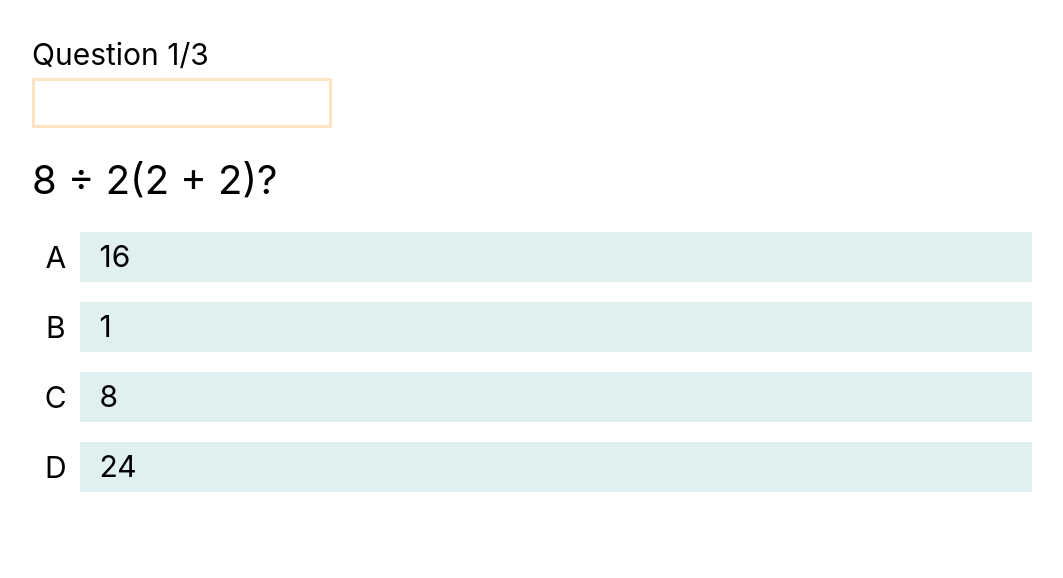
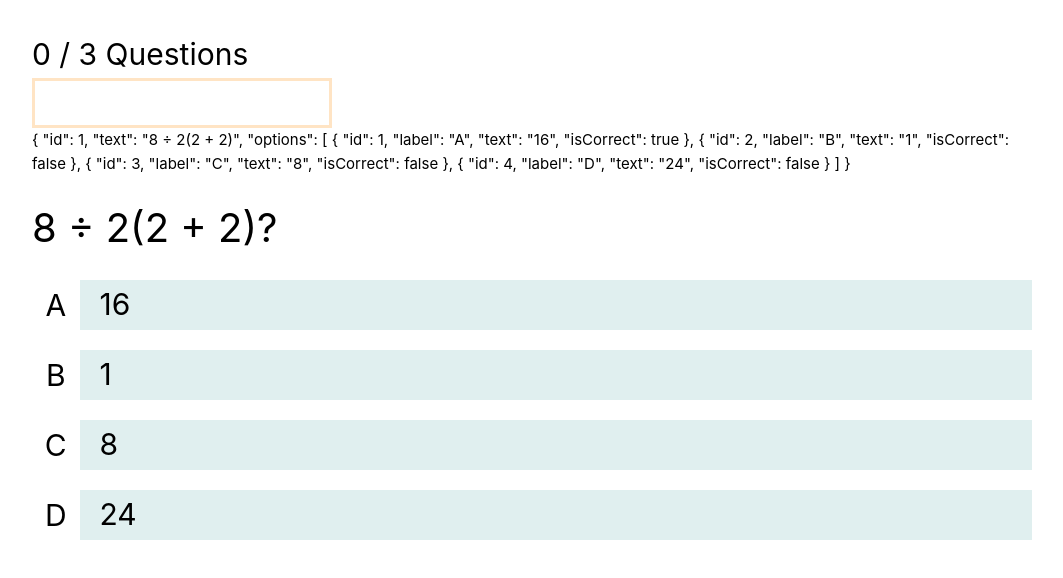
Before and after one commit to thantwaisoe/quiz-app, a Vue app: page /quiz/1 in a window 1280 px wide. Shown: the top 578 px of the page, without its empty margins (108-1171 px from the left). Built offline with nearby package versions, Linux system fonts and the light colour scheme.

Commit message:
header bar added

```diff
--- a/src/components/Question.vue
+++ b/src/components/Question.vue
@@ -1,19 +1,21 @@
+<script setup>
+const data = defineProps(['currentQuestion'])
+const emitter = defineEmits(['optionSelected'])
+const { currentQuestion: question } = data
+
+</script>
 <template>
     <div class="question-container">
         <h1 class="question">{{ question.text }}?</h1>
     </div>
     <div v-for="option in question.options" :key="option.id" class="option-container">
-        <div class="option">
+        <div class="option" @click="emitter('optionSelected', option.isCorrect)">
             <p class="option-label">{{ option.label }}</p>
             <p class="option-value">{{ option.text }}</p>
         </div>
     </div>
 </template>
 
-<script setup>
-const data = defineProps(['currentQuestion'])
-const {currentQuestion: question} = data
 
-</script>
 
 <style scoped></style>
--- a/src/components/QuestionHeader.vue
+++ b/src/components/QuestionHeader.vue
@@ -1,14 +1,14 @@
 <template>
     <header>
-        <h4>Question 1/3</h4>
+        <h4>{{ header }} Questions</h4>
         <div class="bar">
-            <div class="completion"></div>
+            <div class="completion" :style="{width: barPercentage}"></div>
         </div>
     </header>
 </template>
 
 <script setup>
-
+const {header, barPercentage} = defineProps(['header', 'barPercentage'])
 </script>
 
 <style scoped></style>
--- a/src/views/QuizView.vue
+++ b/src/views/QuizView.vue
@@ -1,7 +1,9 @@
 <template>
-    <QuestionHeader />
+    <QuestionHeader :header="questionHeader" :barPercentage="barPercentage" />
     <div>
-        <QuestionVue :currentQuestion="quiz.questions[currentQuestionIndex]"/>
+        {{ quiz.questions[currentQuestionIndex] }}
+        <QuestionVue :currentQuestion="quiz.questions[currentQuestionIndex]"
+         @optionSelected="clickOnSelect" />
     </div>
 </template>
 
@@ -10,11 +12,24 @@ import { useRoute } from 'vue-router';
 import QuestionVue from '../components/Question.vue';
 import QuestionHeader from '../components/QuestionHeader.vue';
 import quizQuestion from '../../data/quizes.json'
-import { ref } from 'vue';
+import { computed, ref } from 'vue';
 const route = useRoute()
 const id = parseInt(route.params.id)
 const quiz = quizQuestion.find(q => q.id === id)
-const currentQuestionIndex = ref(0)
+let currentQuestionIndex = ref(0)
+const numberOfCorrectAnswer = ref(0)
+
+// for Header 1/2 Questions
+const questionHeader = computed(() => `${currentQuestionIndex.value} / ${quiz.questions.length}`)
+// Status Bar Value Calculating
+const barPercentage = computed(() => `${currentQuestionIndex.value / quiz.questions.length * 100}%`)
+// For counting correct Answer
+const clickOnSelect = (isCorrect) => {
+    if (isCorrect) {
+        numberOfCorrectAnswer.value++
+    }
+    currentQuestionIndex.value++
+}
 </script>
 
 <style>
```
